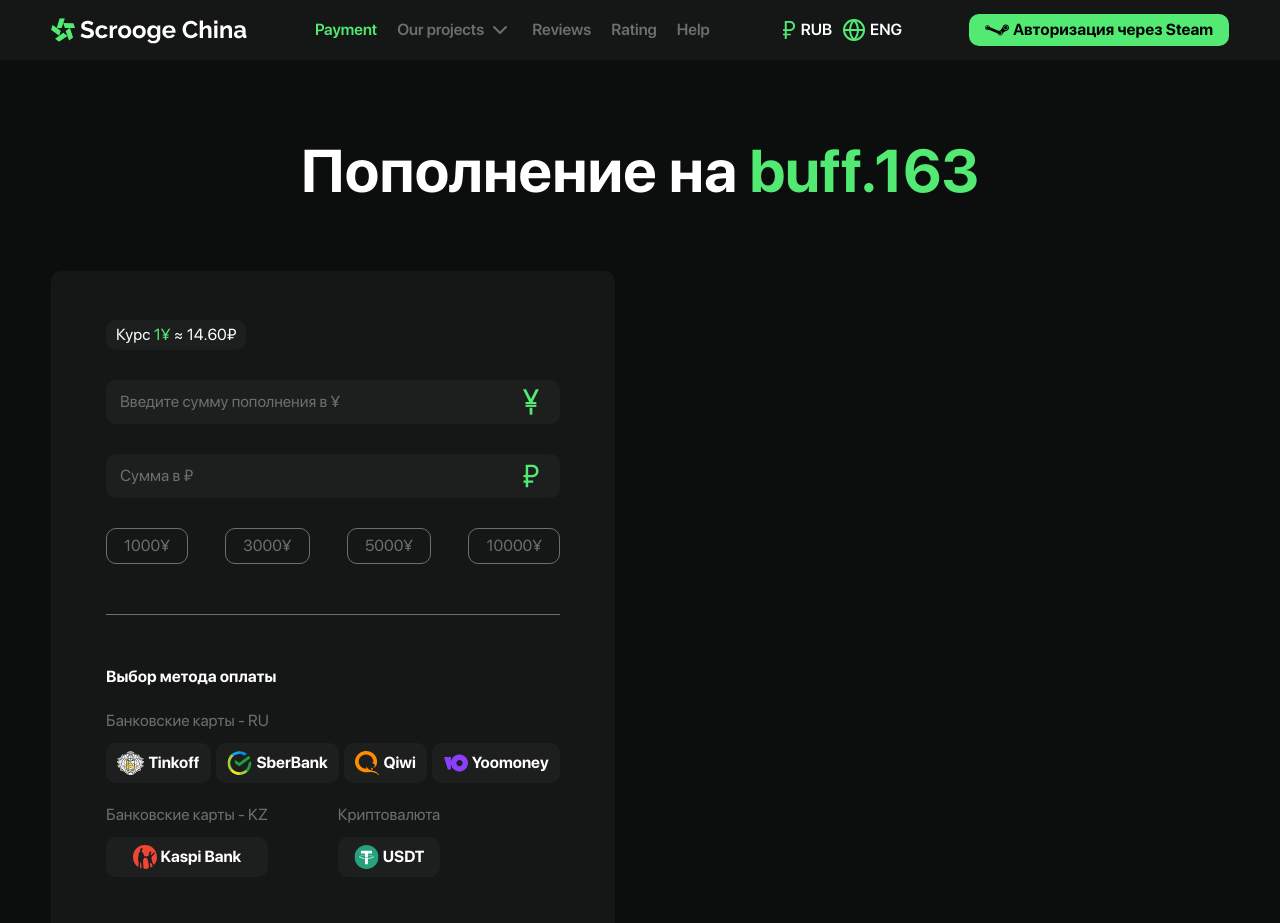
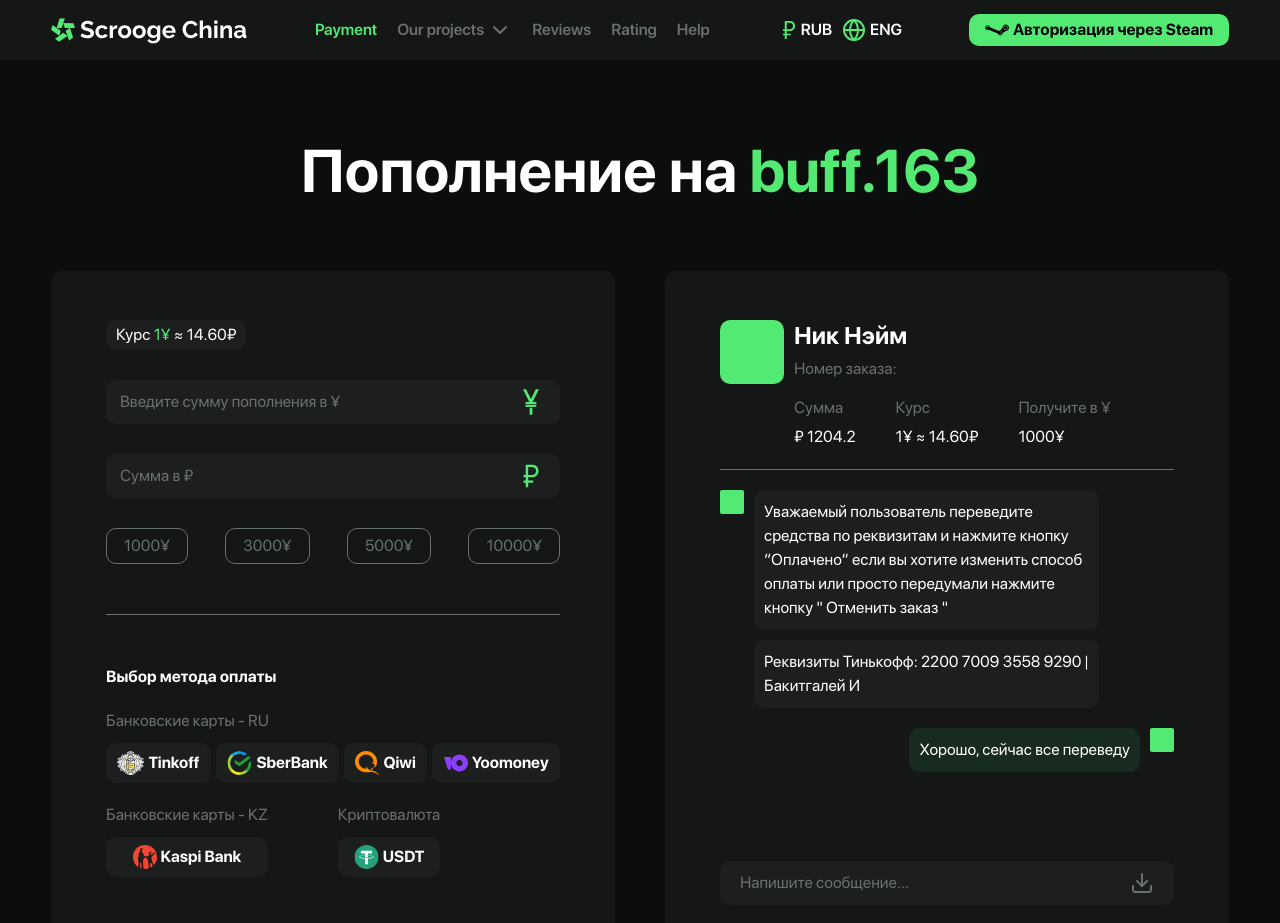
Before and after one commit to Alirahmon777/scrooge-china, a React (Vite) app: page /en/payment in a window 1280 px wide. Shown: the top 923 px of the page. Built offline with nearby package versions, Linux system fonts and the light colour scheme.

Commit message:
payment-page-full

```diff
--- /dev/null
+++ b/src/components/payment/Message.tsx
@@ -0,0 +1,12 @@
+import { cn } from '@/lib/utils';
+
+interface IProps {
+  content: string;
+  isCurrentUser: boolean;
+}
+
+const Message = ({ content, isCurrentUser }: IProps) => {
+  return <div className={cn('p-[10px] rounded-[10px] bg-[#1D1F1E] max-w-[345px]', { 'bg-[#182B21]': isCurrentUser })}>{content}</div>;
+};
+
+export default Message;
--- /dev/null
+++ b/src/components/payment/PaymentChat.tsx
@@ -0,0 +1,33 @@
+import Button from '../ui/Button';
+import PaymentChatBody from './PaymentChatBody';
+import downloadIcon from '@svgs/payment/download.svg';
+import PaymentInfo from './PaymentInfo';
+
+const PaymentChat = () => {
+  return (
+    <div className='px-[55px] pt-[49px] pb-[38px] bg-header rounded-[10px] max-w-[564px] flex-1 min-h-full'>
+      <div className='flex flex-col gap-5 h-full'>
+        <PaymentInfo />
+        <div className='w-full h-[1px] bg-gray' />
+        <PaymentChatBody />
+        <div className='flex bg-[#1d1f1e] rounded-[10px] px-5'>
+          <input
+            type='text'
+            placeholder='Напишите сообщение...'
+            className='py-[10px] bg-transparent flex-grow placeholder:text-gray pr-1'
+          />
+          <img src={downloadIcon} alt='download icon' />
+        </div>
+        <div className='flex gap-4 items-center'>
+          <Button
+            label='Отменить заказ'
+            className='w-full py-[10px] rounded-[10px] justify-center border border-solid border-gray bg-transparent [&_p]:text-gray'
+          />
+          <Button label='Оплачено' className='w-full py-[10px] rounded-[10px] justify-center' />
+        </div>
+      </div>
+    </div>
+  );
+};
+
+export default PaymentChat;
--- /dev/null
+++ b/src/components/payment/PaymentChatBody.tsx
@@ -0,0 +1,34 @@
+import Message from './Message';
+
+const PaymentChatBody = () => {
+  return (
+    <div className='min-h-[330px] flex-grow'>
+      <div className='flex flex-col gap-5'>
+        <div className='flex items-start gap-[10px]'>
+          <span className='w-6 h-6 bg-success rounded-sm' />
+          <ul className='flex flex-col gap-[10px]'>
+            <li>
+              <Message
+                content='Уважаемый пользователь переведите средства по реквизитам и нажмите кнопку “Оплачено“ если вы хотите изменить способ оплаты или просто передумали нажмите кнопку " Отменить заказ "'
+                isCurrentUser={false}
+              />
+            </li>
+            <li>
+              <Message content='Реквизиты Тинькофф: 2200 7009 3558 9290 | Бакитгалей И' isCurrentUser={false} />
+            </li>
+          </ul>
+        </div>
+        <div className='flex items-start gap-[10px] flex-row-reverse'>
+          <span className='w-6 h-6 bg-success rounded-sm' />
+          <ul className='flex flex-col gap-[10px]'>
+            <li>
+              <Message content='Хорошо, сейчас все переведу' isCurrentUser={true} />
+            </li>
+          </ul>
+        </div>
+      </div>
+    </div>
+  );
+};
+
+export default PaymentChatBody;
--- /dev/null
+++ b/src/components/payment/PaymentInfo.tsx
@@ -0,0 +1,35 @@
+import React from 'react';
+
+const PaymentInfo = () => {
+  return (
+    <div className='flex items-start gap-[10px]'>
+      <span className='w-16 h-16 bg-success rounded-[10px]' />
+      <div className='flex flex-col gap-[15px]'>
+        <div className=''>
+          <h4 className='text-2xl font-bold'>Ник Нэйм</h4>
+          <p className='text-gray mt-[5px]'>
+            Номер заказа: <span></span>
+          </p>
+        </div>
+        <ul className='flex gap-10'>
+          <li className='flex flex-col gap-[5px]'>
+            <p className='text-gray'>Сумма</p>
+            <p>₽ 1204.2</p>
+          </li>
+          <li className='flex flex-col gap-[5px]'>
+            <p className='text-gray'>Курс</p>
+            <p>
+              1¥ ≈ <span>14.60₽</span>
+            </p>
+          </li>
+          <li className='flex flex-col gap-[5px]'>
+            <p className='text-gray'>Получите в ¥ </p>
+            <p>1000¥</p>
+          </li>
+        </ul>
+      </div>
+    </div>
+  );
+};
+
+export default PaymentInfo;
--- a/src/components/payment/payment-data.ts
+++ b/src/components/payment/payment-data.ts
@@ -25,3 +25,26 @@
   { title: 'Банковские карты - KZ', buttons: [{ label: 'Kaspi Bank', leftIcon: kaspibank }] },
   { title: 'Криптовалюта', buttons: [{ label: 'USDT', leftIcon: usdt }] },
 ];
+
+export const paymentMessages = [
+  {
+    userId: 1,
+    isModerator: true,
+    content: `Уважаемый пользователь переведите средства по реквизитам и нажмите кнопку “Оплачено“ если вы хотите изменить способ оплаты или просто передумали нажмите кнопку "Отменить заказ"`,
+  },
+  {
+    userId: 1,
+    isModerator: true,
+    content: 'Реквизиты Тинькофф: 2200 7009 3558 9290 | Бакитгалей И',
+  },
+  {
+    userId: 2,
+    isModerator: false,
+    content: 'Я сделал перевод, жду юани',
+  },
+  {
+    userId: 2,
+    isModerator: false,
+    content: 'Сейчас скину qr код от buff',
+  },
+];
--- a/src/pages/payment/page.tsx
+++ b/src/pages/payment/page.tsx
@@ -1,4 +1,5 @@
 import PaymentCard from '@/components/payment/PaymentCard';
+import PaymentChat from '@/components/payment/PaymentChat';
 
 const PaymentPage = () => {
   return (
@@ -7,8 +8,9 @@
         <h2 className='text-center'>
           Пополнение на <span className='text-success'>buff.163</span>
         </h2>
-        <div className='flex justify-between mt-[55px]'>
+        <div className='flex justify-between items-stretch mt-[55px]'>
           <PaymentCard />
+          <PaymentChat />
         </div>
       </div>
     </section>
```
Also changed, not shown: src/assets/svgs/payment/download.svg (added).
